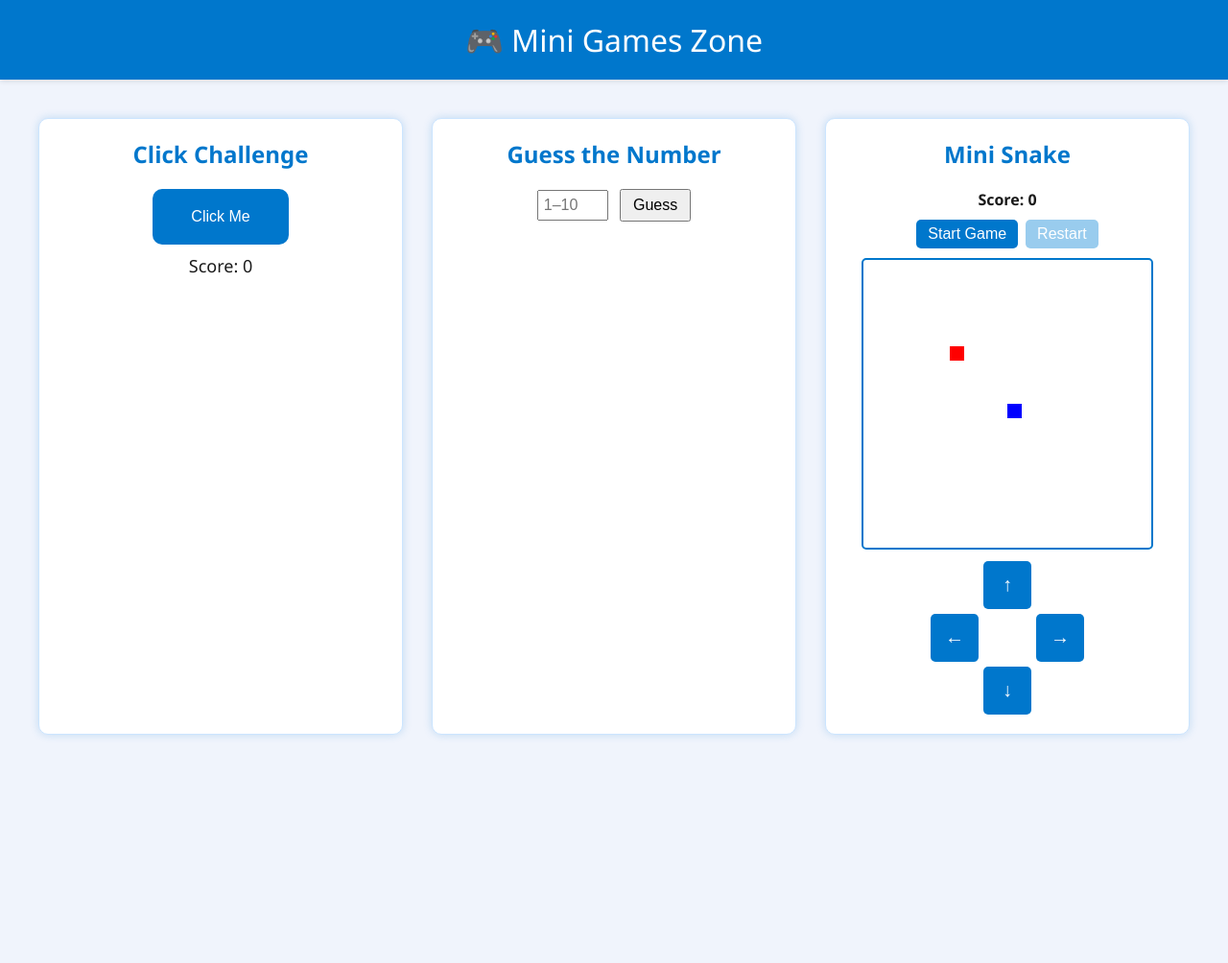
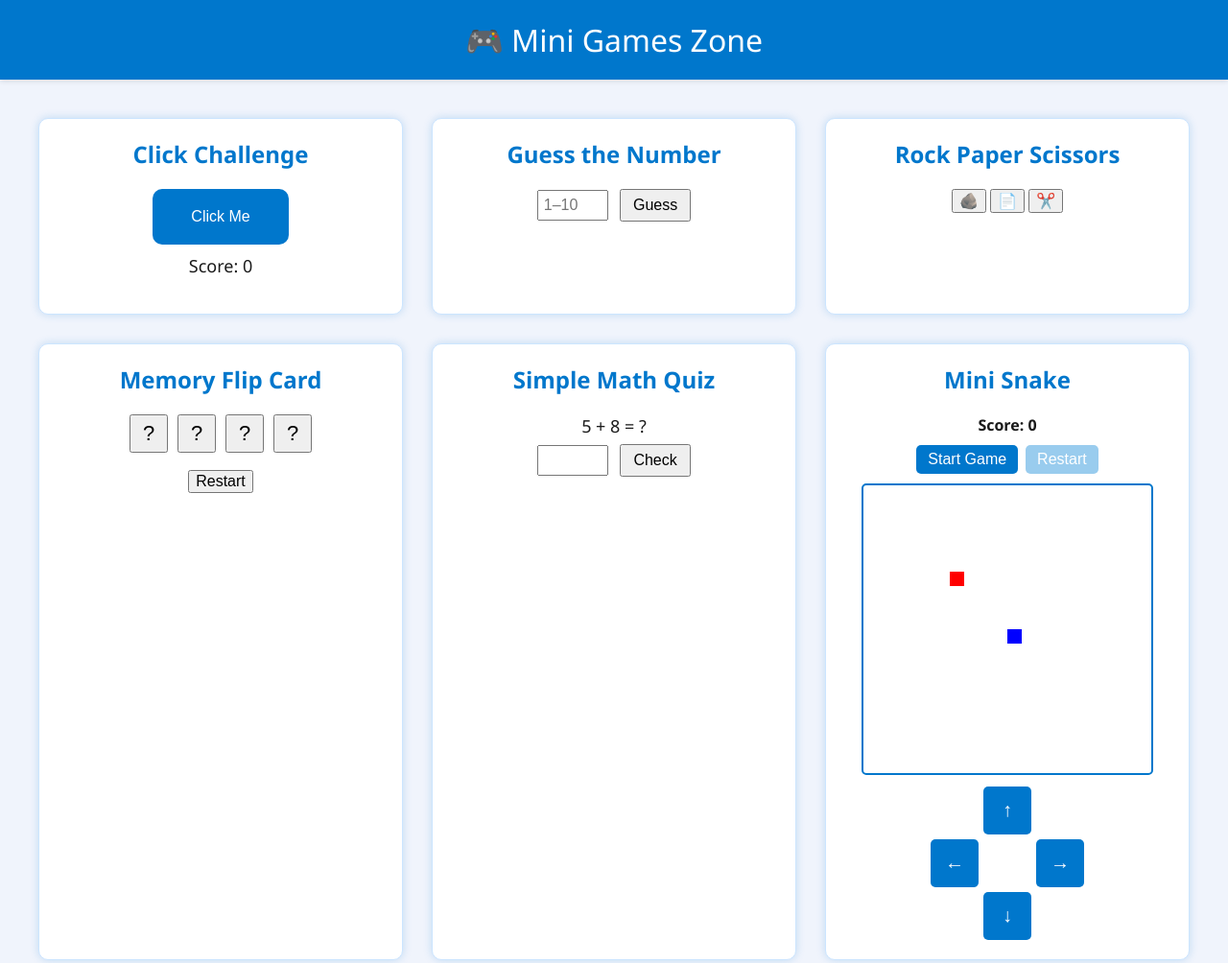
Before and after one commit to rpraveenkumar637/My-Project, a plain HTML site: page Games.html in a window 1280 px wide. Shown: the whole page at 96% size. Before the commit the page ends 806 px from the top, so only its background shows below. Drawn offline with Linux system fonts and the light colour scheme.

Commit message:
added games

```diff
--- a/Games.html
+++ b/Games.html
@@ -121,6 +121,36 @@
       </div>
     </div>
 
+    <!-- Rock Paper Scissors -->
+    <div class="game-card">
+      <h2>Rock Paper Scissors</h2>
+      <div style="text-align:center;">
+        <button id="rpsRock">🪨</button>
+        <button id="rpsPaper">📄</button>
+        <button id="rpsScissors">✂️</button>
+        <p id="rpsResult" style="font-size:18px;margin-top:10px;"></p>
+      </div>
+    </div>
+
+    <!-- Memory Flip Card -->
+    <div class="game-card">
+      <h2>Memory Flip Card</h2>
+      <div id="memoryBoard" style="display:grid;grid-template-columns:repeat(4,40px);gap:10px;justify-content:center;margin-bottom:10px;"></div>
+      <p id="memoryMsg" style="text-align:center;font-size:18px;"></p>
+      <div style="text-align:center;"><button id="memoryRestart">Restart</button></div>
+    </div>
+
+    <!-- Simple Math Quiz -->
+    <div class="game-card">
+      <h2>Simple Math Quiz</h2>
+      <div style="text-align:center;">
+        <span id="mathQ" style="font-size:18px;"></span><br>
+        <input id="mathA" type="number" style="width:60px;padding:5px;margin-top:8px;" />
+        <button id="mathBtn" style="padding:6px 12px;margin-left:8px;">Check</button>
+        <p id="mathRes" style="font-size:18px;margin-top:10px;"></p>
+      </div>
+    </div>
+
     <!-- Mini Snake -->
     <div class="game-card">
       <h2>Mini Snake</h2>
@@ -169,6 +199,105 @@
         const g = parseInt(input.value,10);
         res.textContent = (g === secret) ? '🎉 Correct!' : '❌ Try again!';
       });
+    })();
+
+    // --- Rock Paper Scissors ---
+    (function(){
+      const choices = ['Rock','Paper','Scissors'];
+      const btns = [
+        document.getElementById('rpsRock'),
+        document.getElementById('rpsPaper'),
+        document.getElementById('rpsScissors')
+      ];
+      const result = document.getElementById('rpsResult');
+      btns.forEach((btn, i) => {
+        btn.addEventListener('click', () => {
+          const user = i;
+          const comp = Math.floor(Math.random()*3);
+          let msg = `You: ${choices[user]}, Computer: ${choices[comp]}. `;
+          if (user === comp) msg += "It's a draw!";
+          else if ((user-comp+3)%3===1) msg += "You win!";
+          else msg += "You lose!";
+          result.textContent = msg;
+        });
+      });
+    })();
+
+    // --- Memory Flip Card ---
+    (function(){
+      const board = document.getElementById('memoryBoard');
+      const msg = document.getElementById('memoryMsg');
+      const restart = document.getElementById('memoryRestart');
+      let cards, flipped, matched;
+      function shuffle(arr) {
+        for (let i=arr.length-1;i>0;i--) {
+          const j = Math.floor(Math.random()*(i+1));
+          [arr[i],arr[j]] = [arr[j],arr[i]];
+        }
+      }
+      function init() {
+        const values = ['🍎','🍎','🍌','🍌'];
+        shuffle(values);
+        board.innerHTML = '';
+        cards = [];
+        flipped = [];
+        matched = [];
+        msg.textContent = '';
+        for (let i=0;i<4;i++) {
+          const btn = document.createElement('button');
+          btn.textContent = '?';
+          btn.style.width = '40px';
+          btn.style.height = '40px';
+          btn.style.fontSize = '22px';
+          btn.disabled = false;
+          btn.dataset.idx = i;
+          btn.addEventListener('click', function(){
+            if (flipped.length<2 && !flipped.includes(i) && !matched.includes(i)) {
+              btn.textContent = values[i];
+              flipped.push(i);
+              if (flipped.length===2) {
+                setTimeout(()=>{
+                  if (values[flipped[0]]===values[flipped[1]]) {
+                    matched.push(...flipped);
+                    if (matched.length===4) msg.textContent = '🎉 All matched!';
+                  } else {
+                    cards[flipped[0]].textContent = '?';
+                    cards[flipped[1]].textContent = '?';
+                  }
+                  flipped = [];
+                }, 700);
+              }
+            }
+          });
+          board.appendChild(btn);
+          cards.push(btn);
+        }
+      }
+      restart.addEventListener('click', init);
+      init();
+    })();
+
+    // --- Simple Math Quiz ---
+    (function(){
+      const q = document.getElementById('mathQ');
+      const a = document.getElementById('mathA');
+      const btn = document.getElementById('mathBtn');
+      const res = document.getElementById('mathRes');
+      let x, y;
+      function newQ() {
+        x = Math.floor(Math.random()*10)+1;
+        y = Math.floor(Math.random()*10)+1;
+        q.textContent = `${x} + ${y} = ?`;
+        a.value = '';
+        res.textContent = '';
+      }
+      btn.addEventListener('click', () => {
+        const ans = parseInt(a.value,10);
+        if (ans === x+y) res.textContent = '✅ Correct!';
+        else res.textContent = '❌ Try again!';
+        setTimeout(newQ, 1200);
+      });
+      newQ();
     })();
 
     // --- Mini Snake ---
```
